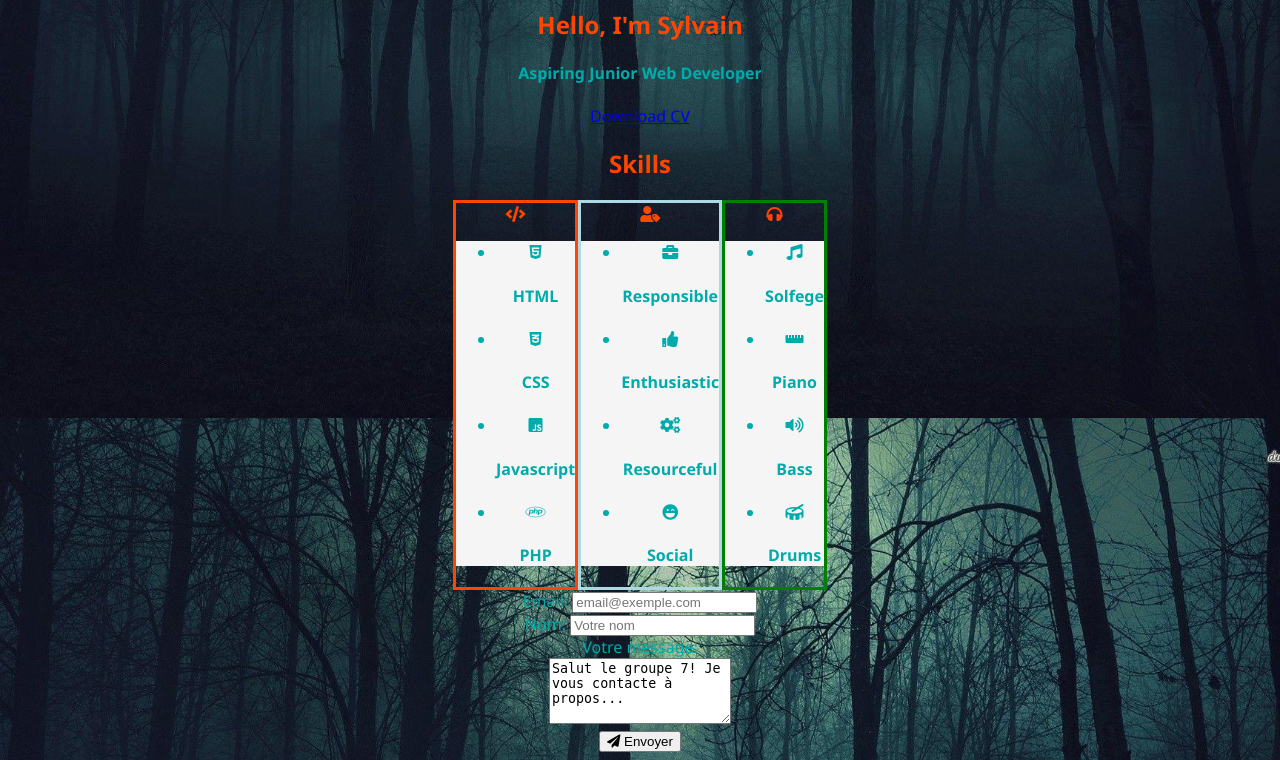
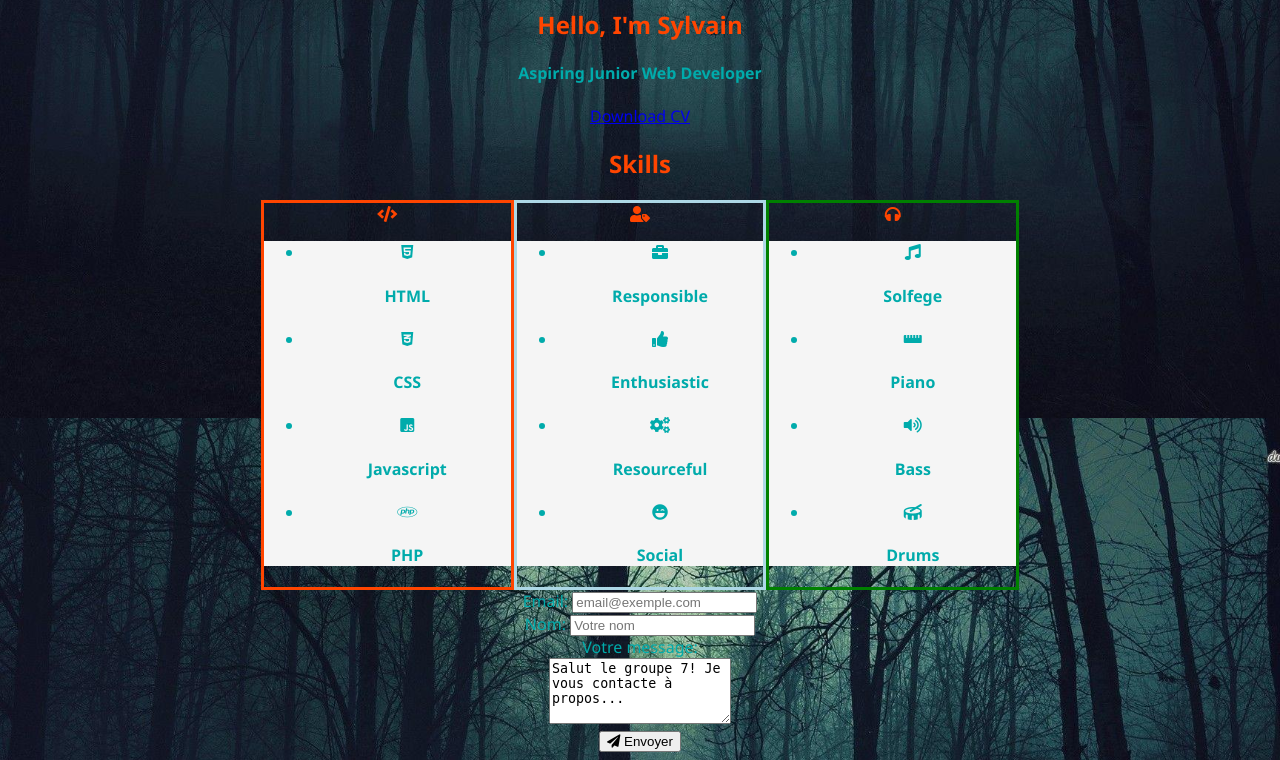
Before and after one commit to SylvainDurant/My-CV, a PHP site: page / in a window 1280 px wide. Shown: the part 382-1142 px from the top of the page. Run offline with PHP 8.4, Linux system fonts and the light colour scheme; some libraries are stand-ins or nearby versions.

Commit message:
created grid

```diff
--- a/styles/style.css
+++ b/styles/style.css
@@ -63,10 +63,11 @@ body{
 
 /* SKILLS*/
 .grid{
-    display: flex;
-    justify-content: center;
+    display: grid;
+    grid-template-columns: repeat(5, 20%);
 }
 .codes{
+    grid-column-start: 2;
     border: orangered solid;
 }
 .personal{
```
